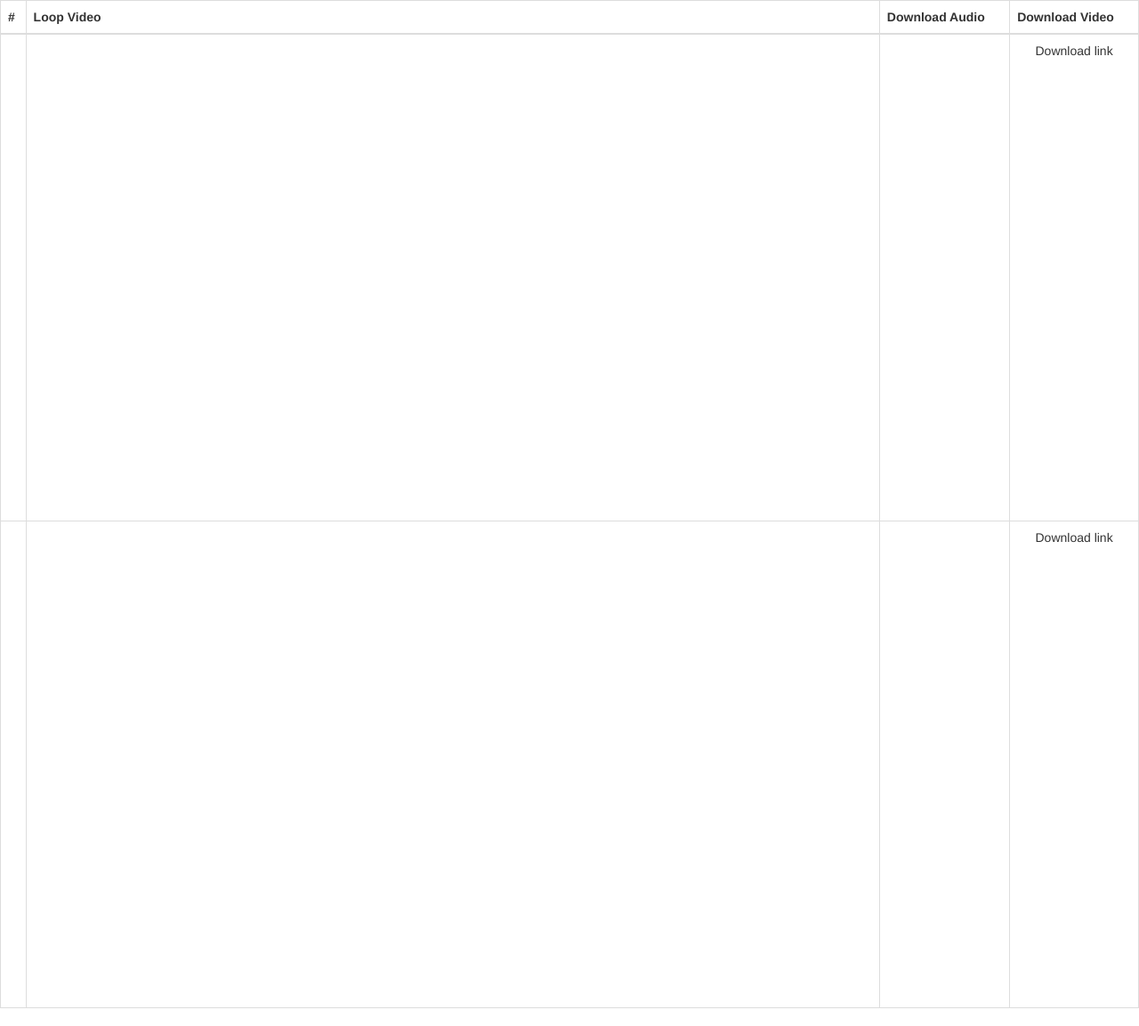
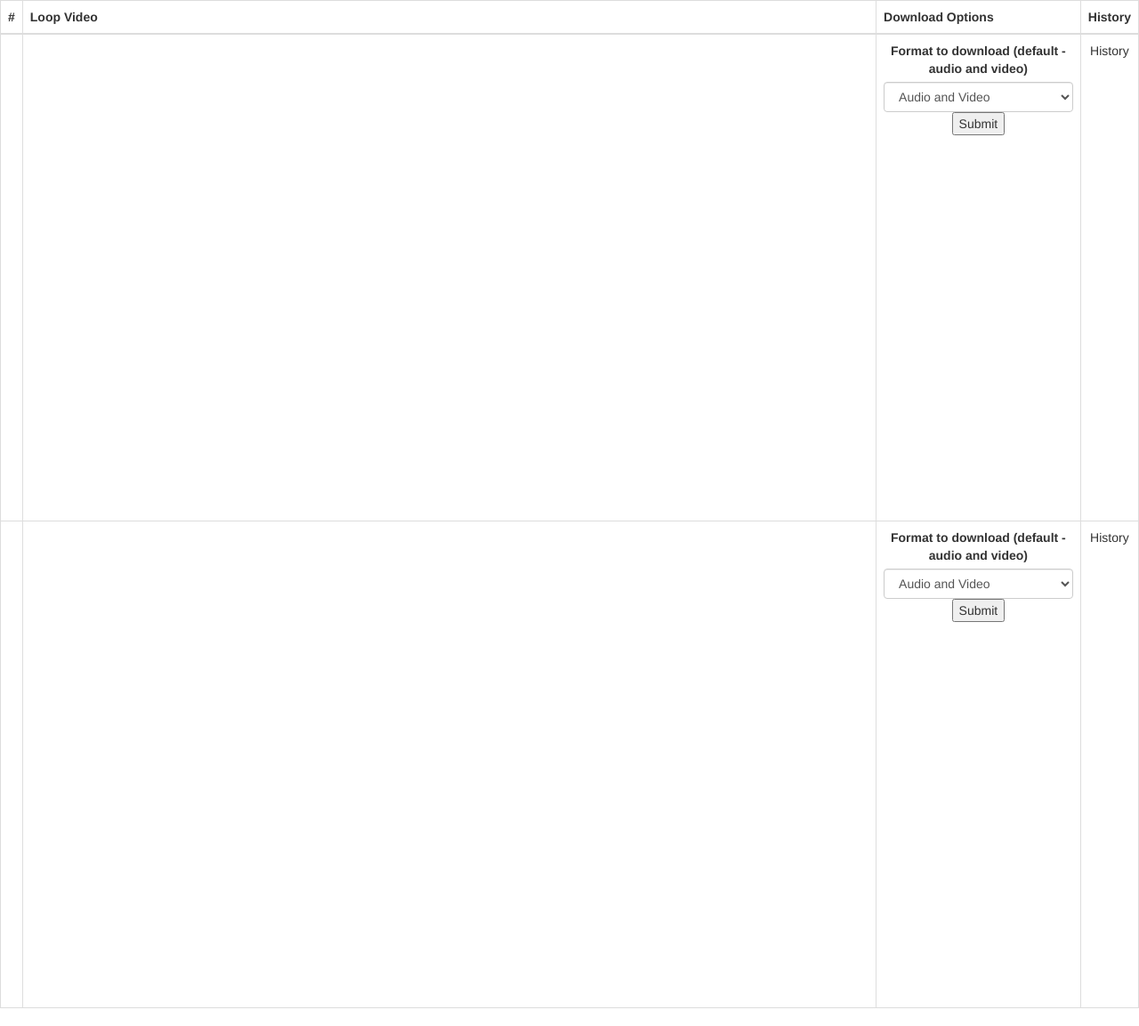
Before and after one commit to vyanamandra/youdoit, a Flask app: page /1 in a window 1280 px wide. Shown: the whole page at 89% size. Run offline with Flask 2, Linux system fonts and the light colour scheme; some libraries are stand-ins or nearby versions.

Commit message:
Completed coding to obtain the video from youtube.

```diff
--- a/templates/vidoptions.html
+++ b/templates/vidoptions.html
@@ -7,8 +7,8 @@
         <tr>
             <th scope="col">#</th>
             <th style="width: 75%" scope="col" align="center">Loop Video</th>
-            <th scope="col" align="center">Download Audio</th>
-            <th scope="col" align="center">Download Video</th>
+            <th scope="col" align="center">Download Options</th>
+            <th scope="col" align="center">History</th>
         </tr>
         </thead>
         <tbody>
@@ -21,8 +21,23 @@
                     </div>
                 </div>
             </td>
-            <td align="center"></td>
-            <td align="center">Download link</td>
+            <td align="center">
+                <div>
+                    <div name="downloadoptns">
+                        <form>
+                            <input type="hidden" id="vid" name="vid" value="{{ result['vid'] }}">
+                            <label for="type">Format to download (default - audio and video)</label>
+                            <select class="form-control" id="type" name="type">
+                                <option value="audio">Audio</option>
+                                <option value="avio" selected>Audio and Video</option>
+                            </select>
+                            <input type="button" id="btn_{{ result['vid'] }}" onclick="youtubedl(this.id)"
+                                   value="Submit">
+                        </form>
+                    </div>
+                </div>
+            </td>
+            <td align="center">History</td>
         </tr>
         {% endfor %}
         </tbody>
@@ -56,5 +71,13 @@
         'onStateChange': onPlayerStateChange
         }});
   }
+  function youtubedl(btn_id) {
+    var form_id = $("input#"+btn_id).parent();
+    var url = "/youtubedl?"+ form_id.serialize();
+    $.get(url, function(data){
+      $(form_id.parent()).html("<strong>Saved path: [</strong>" + data.savedpath + "] and <strong>Status</strong> is: [" + data.status + "]");
+    });
+  }
+
 </script>
 {% endblock %}
--- a/youdoit.py
+++ b/youdoit.py
@@ -1,15 +1,17 @@
+import os
 import re
 import urllib.parse
 import urllib.request
 from typing import Dict, List, Any
 
-from flask import Flask, render_template
+from flask import Flask, render_template, request, jsonify
 from flask_bootstrap import Bootstrap
 from flask_sqlalchemy import SQLAlchemy
 from flask_wtf import FlaskForm
-from wtforms import StringField, SubmitField
-from wtforms.validators import InputRequired
+from wtforms import StringField, SubmitField, RadioField, FileField
+from wtforms.validators import InputRequired, DataRequired
 from ordered_set import OrderedSet
+import youtube_dl
 
 app = Flask(__name__)
 app.config['SECRET_KEY'] = 'promiseIdiChaalaPeddaSecret'
@@ -31,9 +33,7 @@ class VideoSearchForm(FlaskForm):
                              validators=[InputRequired(message="Enter a text (eg., 'oke oka jeevitham')")])
     submit = SubmitField("Search")
 
-
 vidIdsInMem = ['uuZE_IRwLNI', '8ELbX5CMomE']
-
 
 def getSavedVids():
     """
@@ -41,6 +41,20 @@ def getSavedVids():
     """
     savedInDB = []
     return vidIdsInMem + savedInDB
+
+@app.route("/youtubedl", methods=['GET'])
+def youtubedl():
+    vid = request.args.get('vid', None)
+    type = request.args.get('type', 'avio')
+    res = {}
+    res['status'] = 'success'
+    video_url = 'https://www.youtube.com/watch?v=' + vid
+    res['savedpath'] = os.getcwd() + os.path.sep + "downloads/"
+    ydl_opts = {}
+    with youtube_dl.YoutubeDL(ydl_opts) as ydl:
+        os.chdir(res['savedpath'])
+        ydl.download([video_url])
+    return (jsonify(res))
 
 
 @app.route("/", methods=['GET', 'POST'])
@@ -50,7 +64,7 @@ def main(loopvidid=None):
     results = None
     if loopvidid:
         yplayers['res'] = {"id": loopvidid, "videoId": loopvidid}
-        return render_template("vidoptions.html", yplayers = yplayers)
+        return render_template("vidoptions.html", yplayers=yplayers)
     else:
         form = VideoSearchForm()
         if form.validate_on_submit():
@@ -58,13 +72,15 @@ def main(loopvidid=None):
             html_content = urllib.request.urlopen("http://www.youtube.com/results?" + query_string)
             ylist = re.findall(r'href=\"\/watch\?v=(.{11})', html_content.read().decode())
             # Use an OrderedSet since youtube search will possibly give the best match first.
-            videos = list(OrderedSet(ylist[:20])) # Expectation is that the first 50 will contain duplicates resulting in at least 25 videos.
-            results = zip([x+1 for x in range(len(videos))], videos)
+            videos = list(OrderedSet(ylist[
+                                     :20]))  # Expectation is that the first 50 will contain duplicates resulting in at least 25 videos.
+            results = zip([x + 1 for x in range(len(videos))], videos)
             yp = []
             for vid in range(len(videos)):
-                yp.append({"id": str(vid+1), "pid": "player{}".format(vid+1), "vid": videos[vid]})
+                yp.append({"id": str(vid + 1), "pid": "player{}".format(vid + 1), "vid": videos[vid]})
             yplayers['res'] = yp
-            return render_template("vidoptions.html", yplayers = yplayers)
+            return render_template("vidoptions.html", yplayers=yplayers)
         return render_template("index.html", form=form)
 
+
 app.run(host='0.0.0.0', port=8009, debug=True)
```
